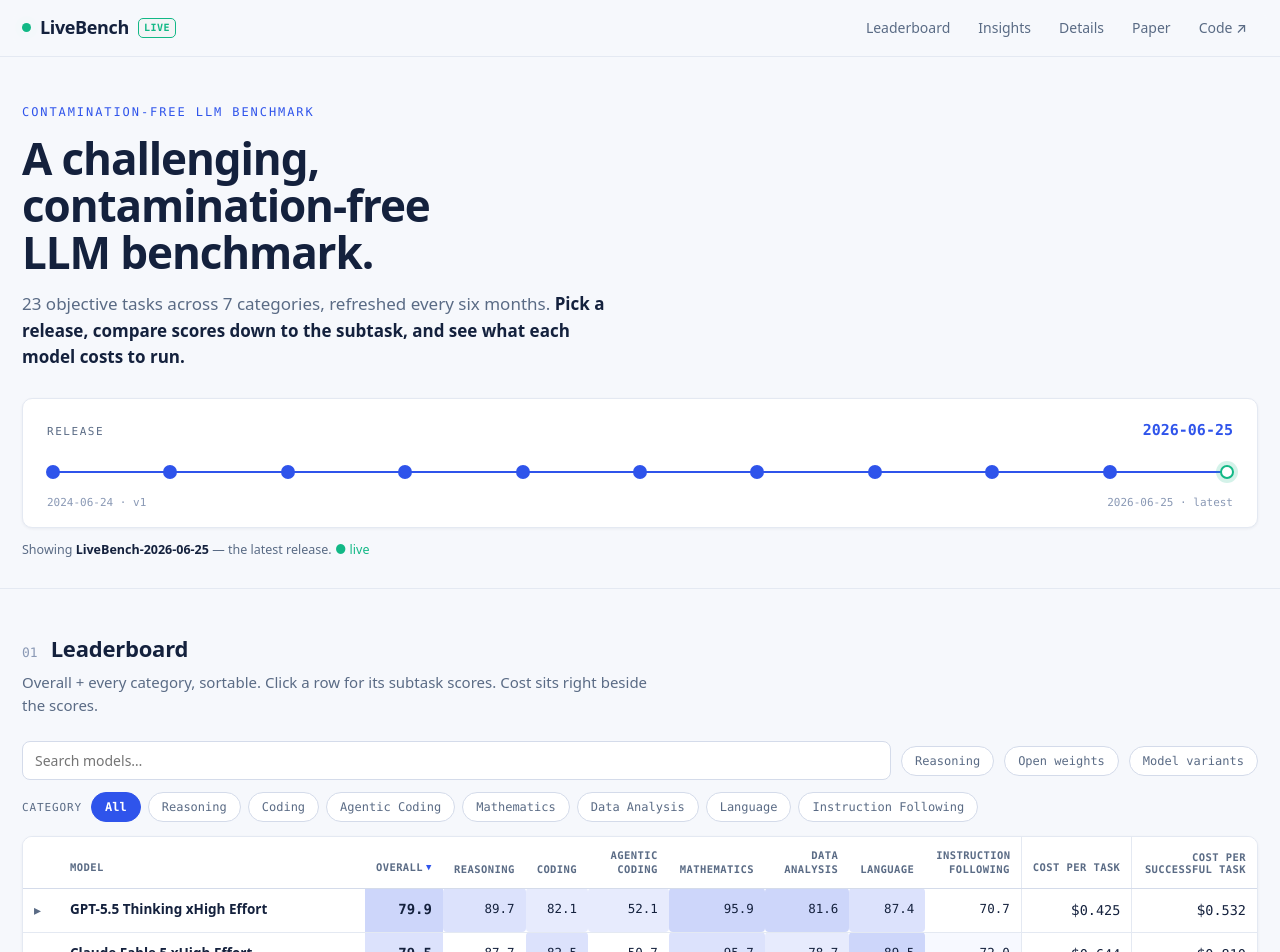
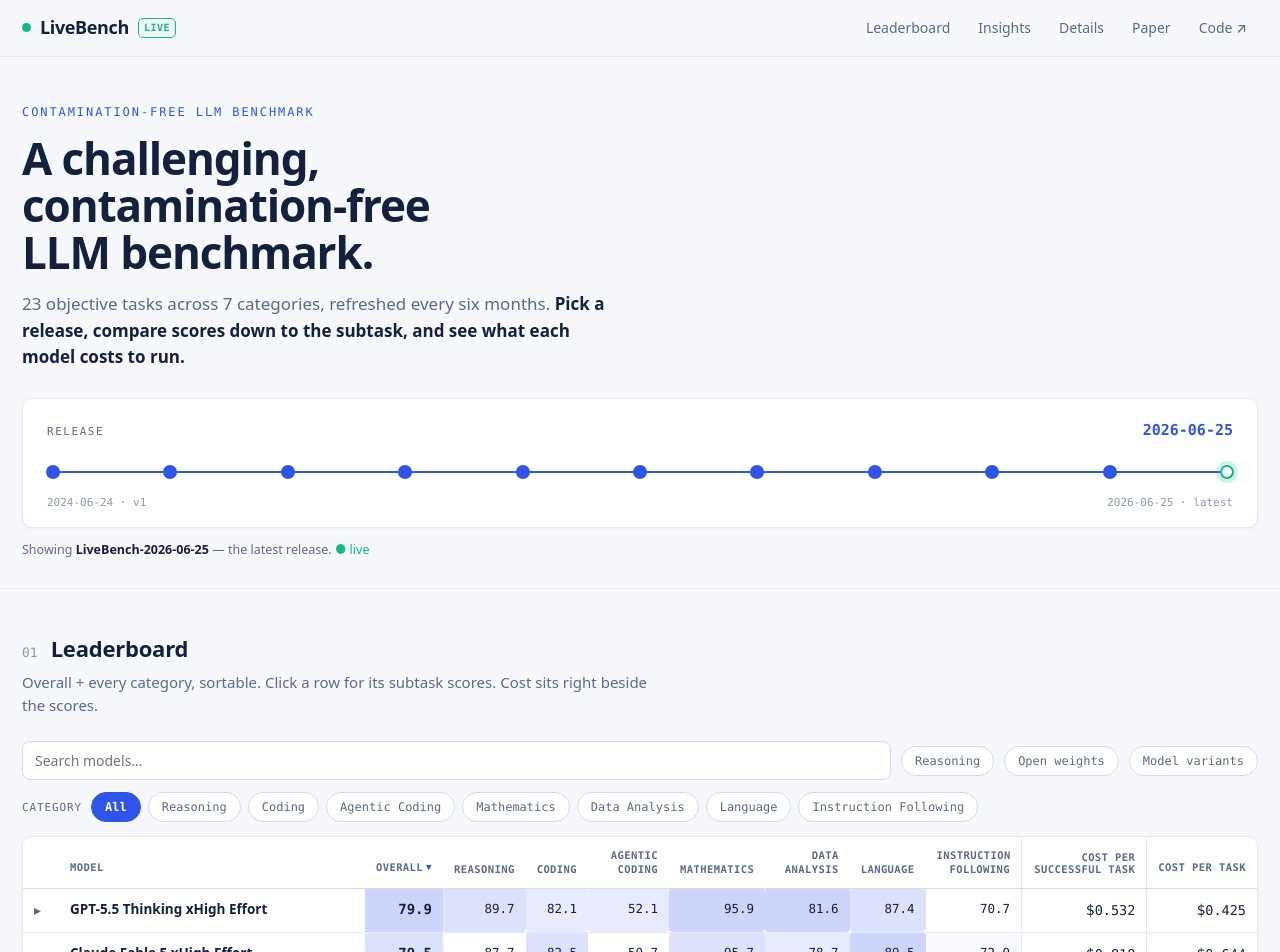
Before and after one commit to LiveBench/new-livebench, a React (Create React App) app: page / in a window 1280 px wide. Shown: the top 952 px of the page. Built offline with nearby package versions, Linux system fonts and the light colour scheme; some icons are missing.

Commit message:
Leaderboard: swap cost columns — Cost per successful task left, Cost per task rightmost
Co-Authored-By: Claude Opus 4.8 (1M context) <noreply@anthropic.com>

```diff
--- a/src/components/Leaderboard.jsx
+++ b/src/components/Leaderboard.jsx
@@ -150,8 +150,8 @@ export default function Leaderboard({ models, categories, hasCost }) {
                   <span className="th-h"><span className="th-t">{headLabel(k)}</span>{arrow(k)}</span>
                 </th>
               ))}
+              {hasCost && <th className="grp wrap2" data-tip="Cost per successful task = (cost per task ÷ score) × 100 for the selected scope — penalizes failures / partial credit" onClick={() => clickSort("cpst")}><span className="th-h"><span className="th-t">Cost per successful task</span>{arrow("cpst")}</span></th>}
               {hasCost && <th className="grp" data-tip="Cost per task for the selected scope — Σ cost ÷ Σ questions (official list pricing, cache accounted)" onClick={() => clickSort("cpq")}><span className="th-h"><span className="th-t">Cost per task</span>{arrow("cpq")}</span></th>}
-              {hasCost && <th className="grp wrap2" data-tip="Cost per successful task = (cost per task ÷ score) × 100 for the selected scope — penalizes failures / partial credit" onClick={() => clickSort("cpst")}><span className="th-h"><span className="th-t">Cost per successful task</span>{arrow("cpst")}</span></th>}
             </tr>
           </thead>
           <tbody>
@@ -178,8 +178,8 @@ export default function Leaderboard({ models, categories, hasCost }) {
                         </td>
                       );
                     })}
+                    {hasCost && <td className={"lb-cost-col" + (cpst != null ? "" : " na")}><Money v={cpst} dp={3} /></td>}
                     {hasCost && <td className={"lb-cost-col" + (cost != null ? "" : " na")}><Money v={cost} dp={3} /></td>}
-                    {hasCost && <td className={"lb-cost-col" + (cpst != null ? "" : " na")}><Money v={cpst} dp={3} /></td>}
                   </tr>
                   {open && (
                     <tr className="lb-detail">
```
